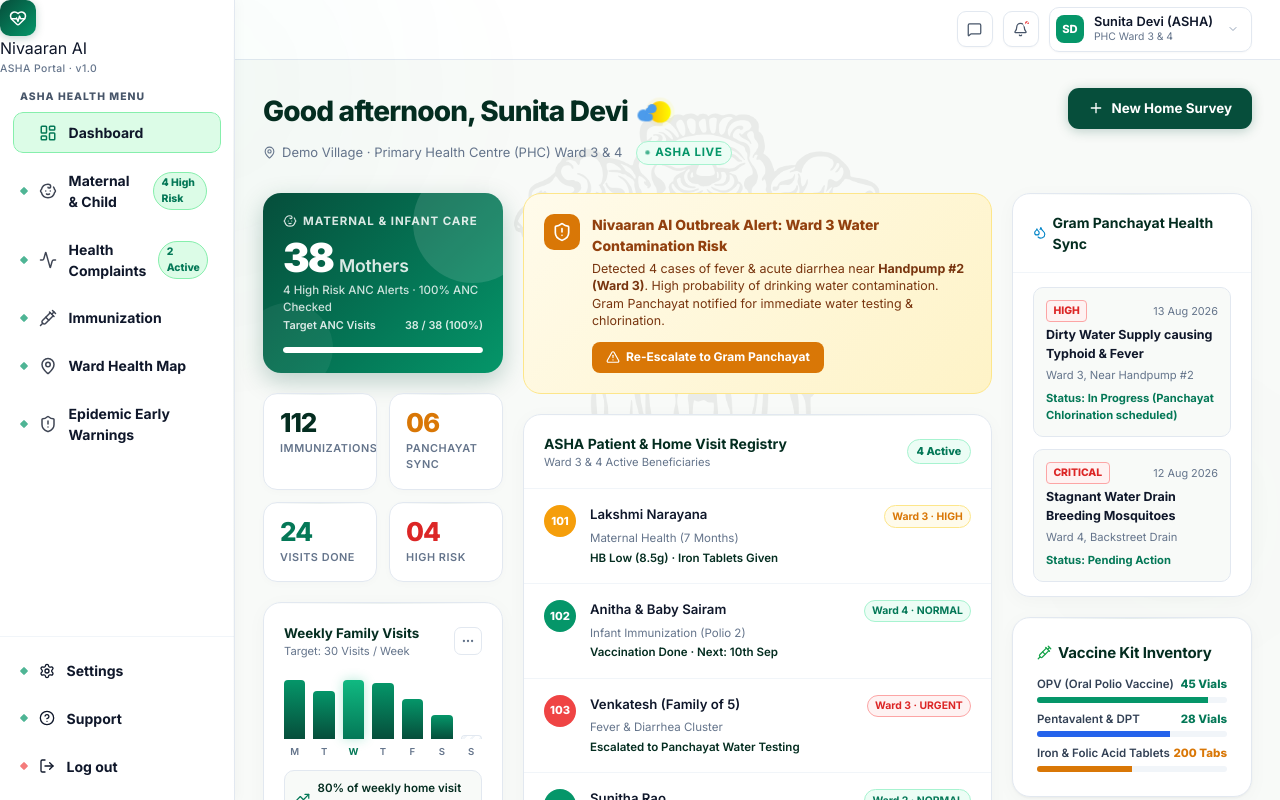
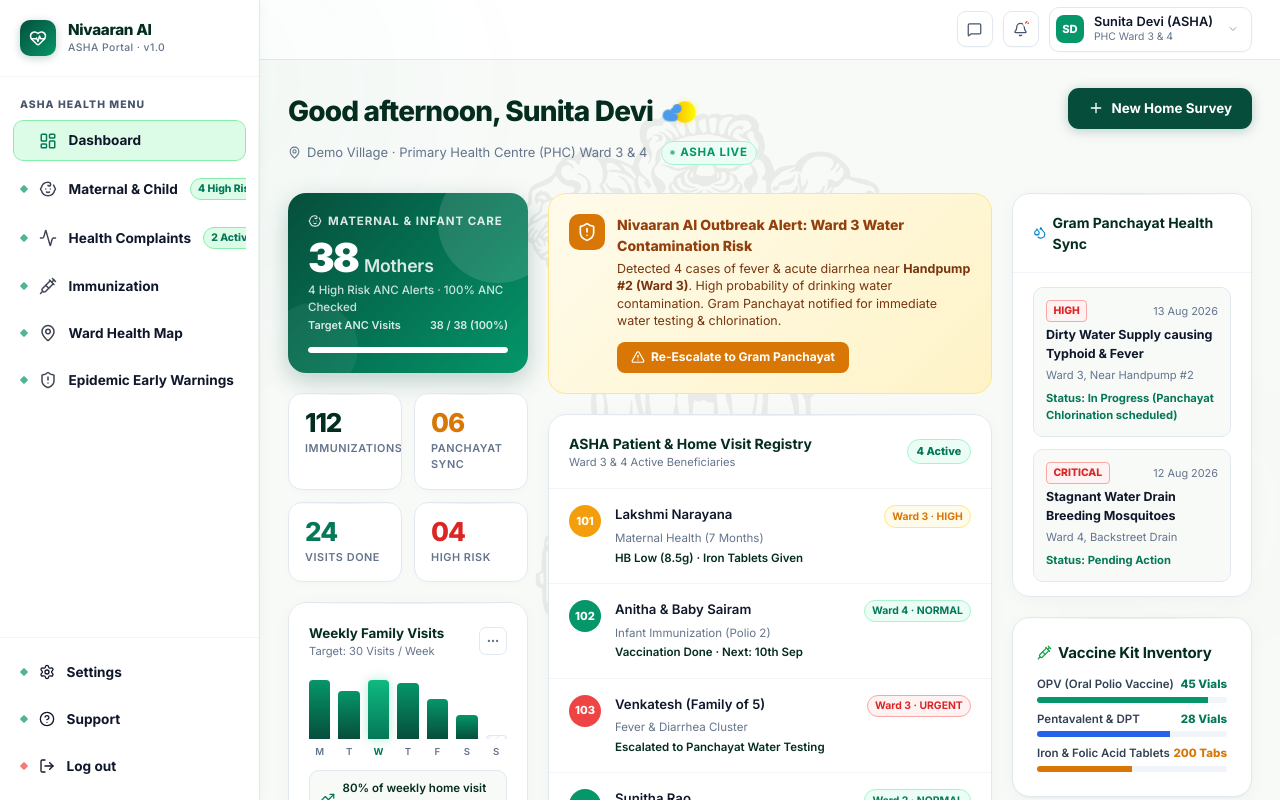
Before and after one commit to palamooradithyagoud/Civic-Catalyst, a Next.js app in the folder frontend/: page /asha/dashboard in a window 1280 px wide. Built offline with nearby package versions, Linux system fonts and the light colour scheme.

Commit message:
Fix sidebar alignment: widen sidebar to 260px, prevent text wrapping, and fix brand logo padding

```diff
--- a/frontend/app/asha/dashboard/page.tsx
+++ b/frontend/app/asha/dashboard/page.tsx
@@ -143,12 +143,12 @@ export default function AshaDashboardPage() {
       {/* ── SIDEBAR ──────────────────────────────────────────── */}
       <aside className="panchayat-sidebar">
         {/* Brand Header */}
-        <div className="sidebar-brand">
+        <div className="sidebar-logo">
           <div className="sidebar-logo-icon">
             <HeartPulse style={{ width: 18, height: 18, color: "#ffffff" }} />
           </div>
           <div>
-            <div className="sidebar-logo-text">Nivaaran AI</div>
+            <div className="sidebar-logo-name">Nivaaran AI</div>
             <div className="sidebar-logo-version">ASHA Portal · v1.0</div>
           </div>
         </div>
--- a/frontend/app/globals.css
+++ b/frontend/app/globals.css
@@ -1086,8 +1086,8 @@
 
 /* ── Sidebar ─────────────────────────────────────────────── */
 .panchayat-sidebar {
-  width: 235px;
-  min-width: 235px;
+  width: 260px;
+  min-width: 260px;
   height: 100vh;
   display: flex;
   flex-direction: column;
@@ -1107,7 +1107,8 @@
   background: linear-gradient(180deg, transparent, rgba(6,78,59,0.08) 30%, rgba(6,78,59,0.04) 70%, transparent);
 }
 
-.sidebar-logo {
+.sidebar-logo,
+.sidebar-brand {
   display: flex;
   align-items: center;
   gap: 0.75rem;
@@ -1125,7 +1126,8 @@
   flex-shrink: 0;
 }
 
-.sidebar-logo-name {
+.sidebar-logo-name,
+.sidebar-logo-text {
   font-size: 0.95rem;
   font-weight: 800;
   color: #042d20;
@@ -1169,7 +1171,7 @@
   gap: 0.75rem;
   padding: 0.65rem 0.875rem 0.65rem 1.6rem;
   border-radius: 10px;
-  font-size: 0.875rem;
+  font-size: 0.85rem;
   font-weight: 700;
   color: #0f172a;
   cursor: pointer;
@@ -1180,6 +1182,7 @@
   overflow: hidden;
   z-index: 1;
   background: transparent;
+  white-space: nowrap;
 }
 
 .sidebar-nav-text,
@@ -1192,9 +1195,10 @@
 }
 
 .sidebar-nav-text {
-  font-size: 0.875rem;
+  font-size: 0.85rem;
   font-weight: 700;
   color: #0f172a;
+  white-space: nowrap;
 }
 
 /* Base rotated diamond indicator before hover */
```
